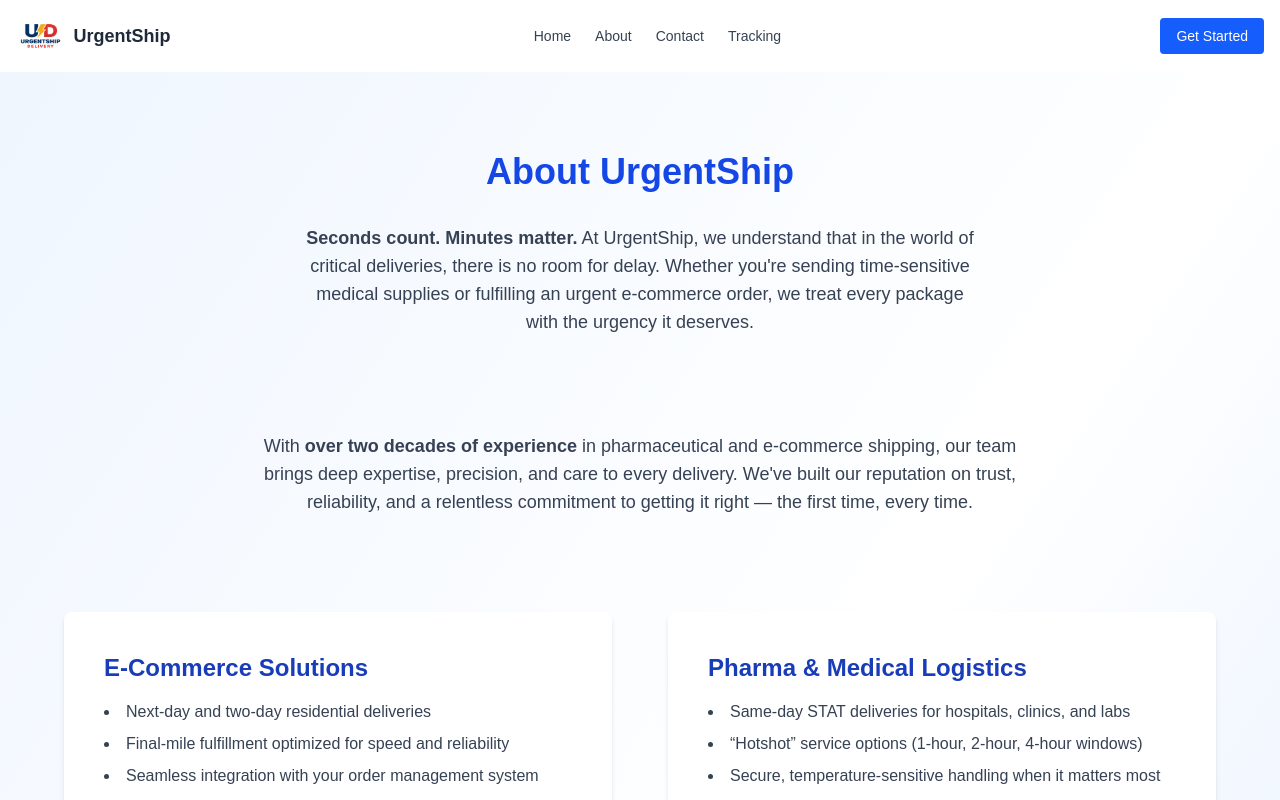
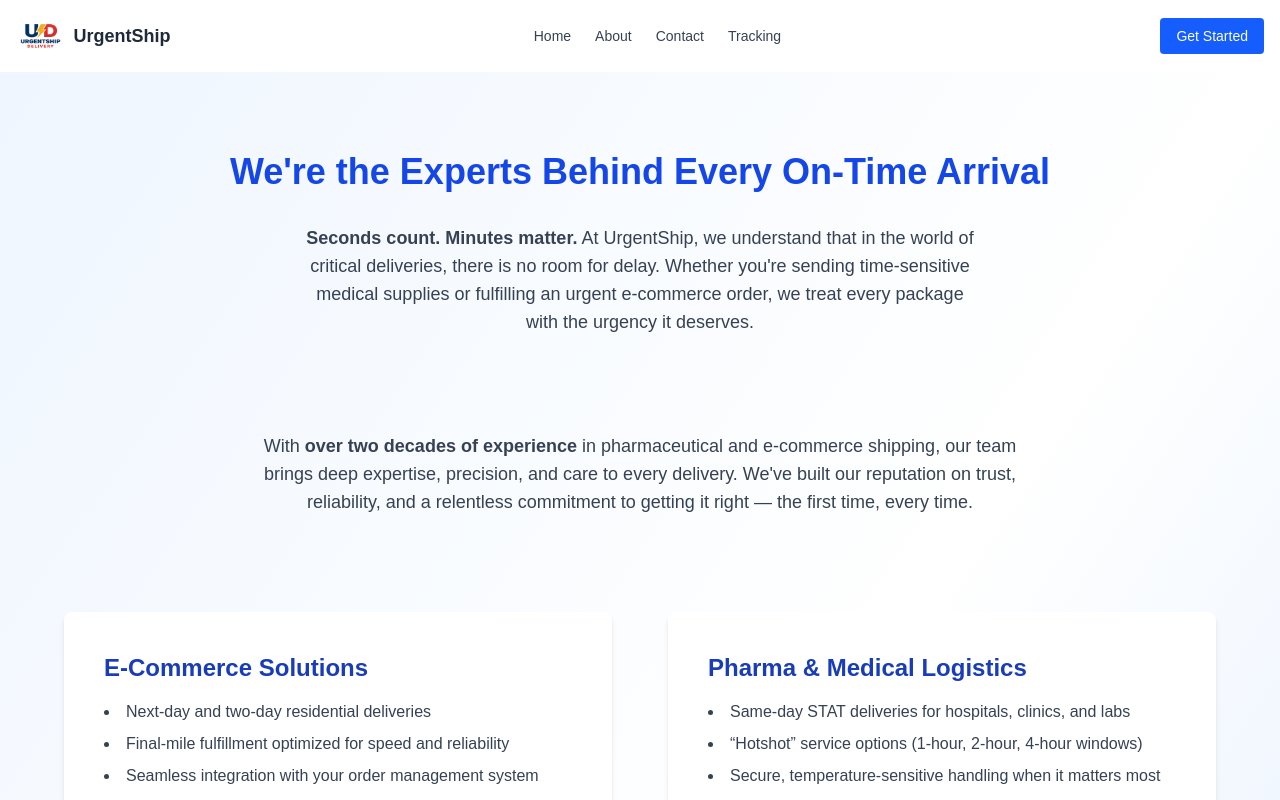
Before and after one commit to funkinater/urgentship, a Next.js app: page /about in a window 1280 px wide. Shown: the top 800 px of the page. Built offline with nearby package versions, Linux system fonts and the light colour scheme.

Commit message:
change title

```diff
--- a/src/app/about/page.tsx
+++ b/src/app/about/page.tsx
@@ -12,7 +12,7 @@ export default function AboutPage() {
       <main className="bg-gradient-to-br from-blue-50 via-white to-blue-100 min-h-screen px-4 py-20">
         <div className="max-w-6xl mx-auto space-y-24">
           <section className="text-center space-y-8">
-            <h1 className="text-4xl font-bold text-blue-700">About UrgentShip</h1>
+            <h1 className="text-4xl font-bold text-blue-700">We&#39;re the Experts Behind Every On-Time Arrival</h1>
             <p className="text-lg text-gray-700 max-w-2xl mx-auto">
               <strong>Seconds count. Minutes matter.</strong> At UrgentShip, we understand that in the
               world of critical deliveries, there is no room for delay. Whether you&#39;re sending
```
